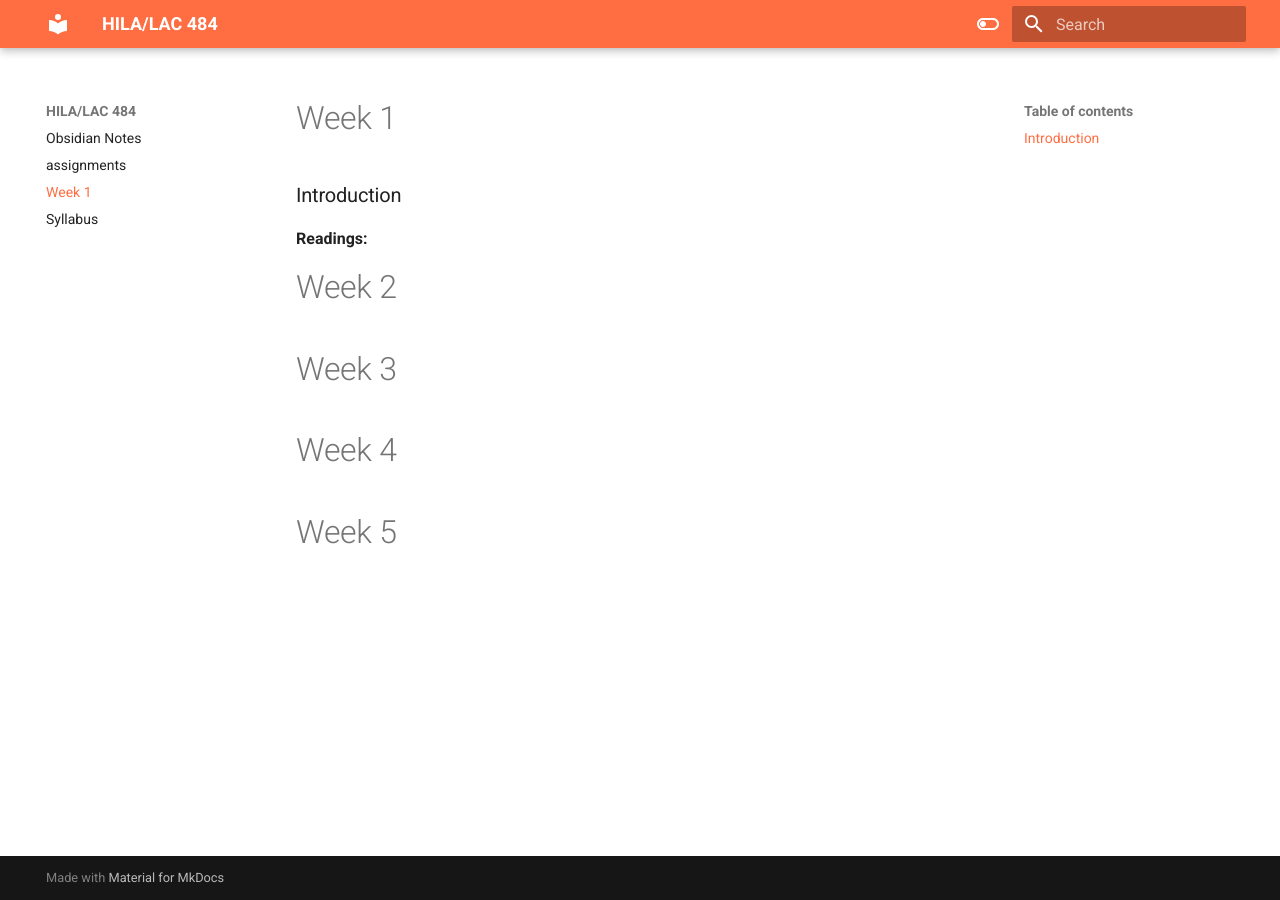
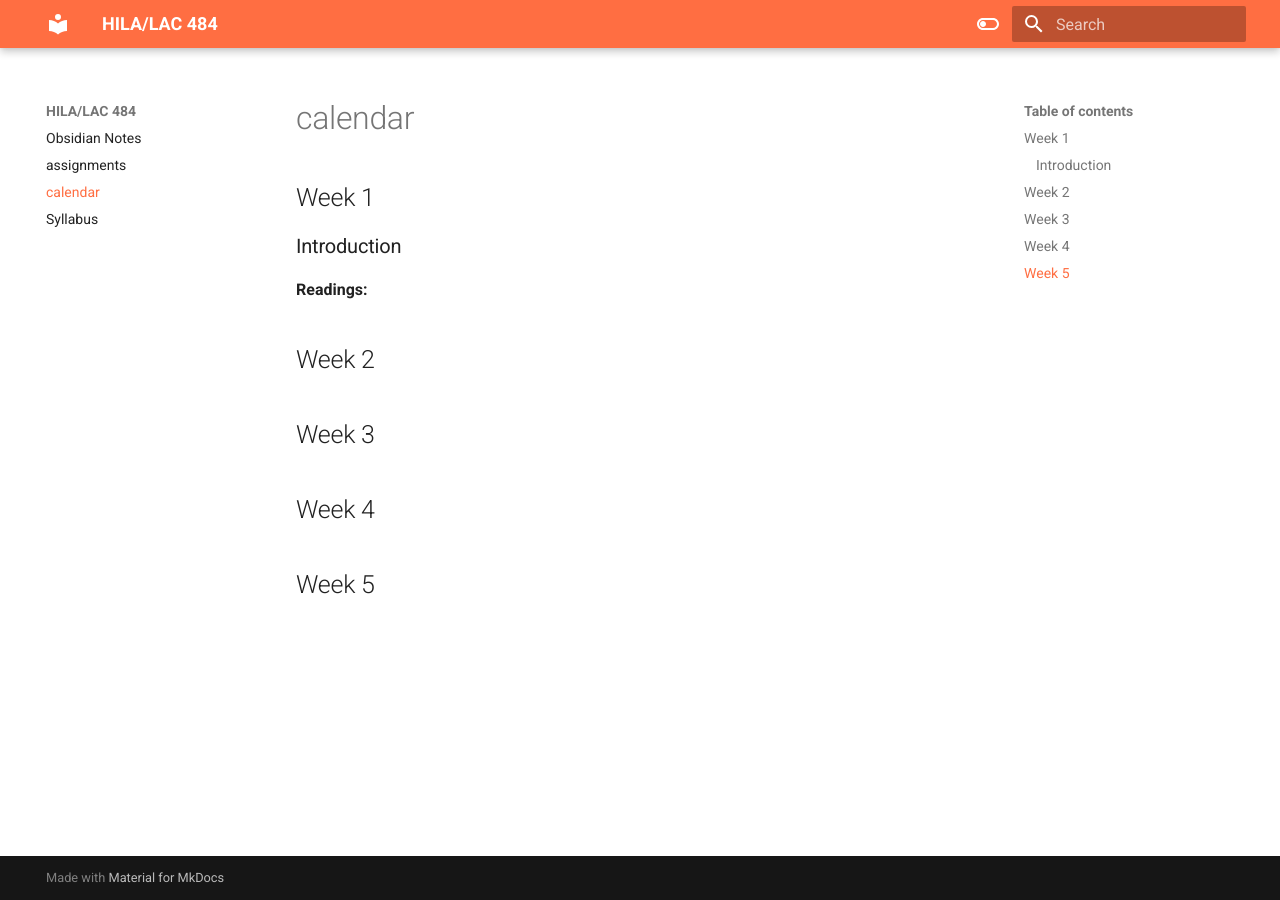
Before and after one commit to chadblack/2023SPORT, an MkDocs documentation site: the page built from docs/Calendar.md, in a window 1280 px wide. Built offline with MkDocs 1.6.1 and Material for MkDocs 9.7.7, drawn with Linux system fonts in a browser that asks for light colours.

Commit message:
figuring it out

```diff
--- a/docs/Calendar.md
+++ b/docs/Calendar.md
@@ -1,13 +1,17 @@
-# Week 1
+---
+title: calendar
+---
+
+## Week 1
 
 ### Introduction
 
 **Readings:**
 
-# Week 2
+## Week 2
 
-# Week 3
+## Week 3
 
-# Week 4
+## Week 4
 
-# Week 5
+## Week 5
--- a/mkdocs.yml
+++ b/mkdocs.yml
@@ -25,6 +25,7 @@ theme:
 # Extensions
 markdown_extensions:
   - abbr
+  - admonition
   - footnotes
   # - attr_list
   - pymdownx.arithmatex:
```
